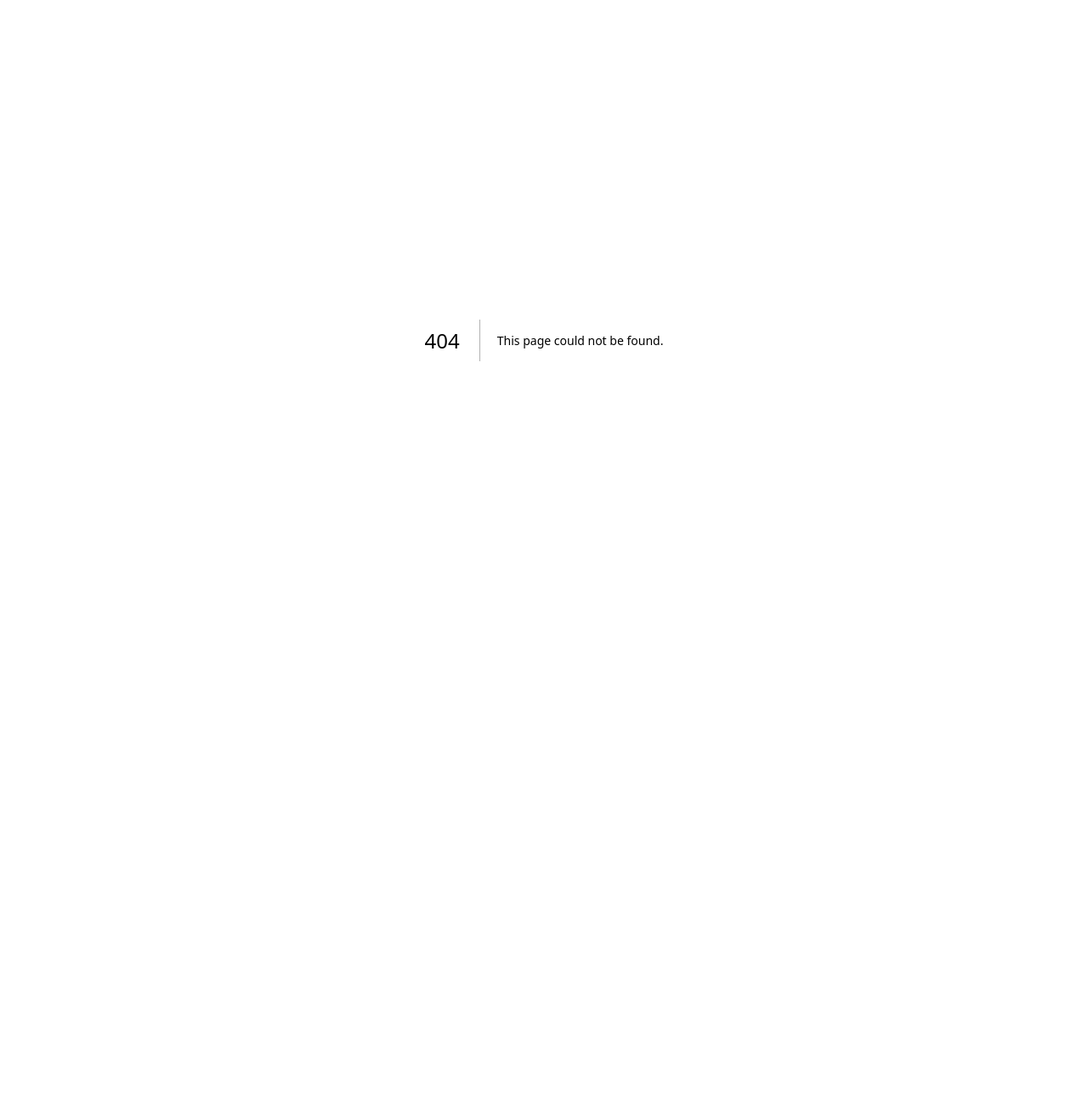
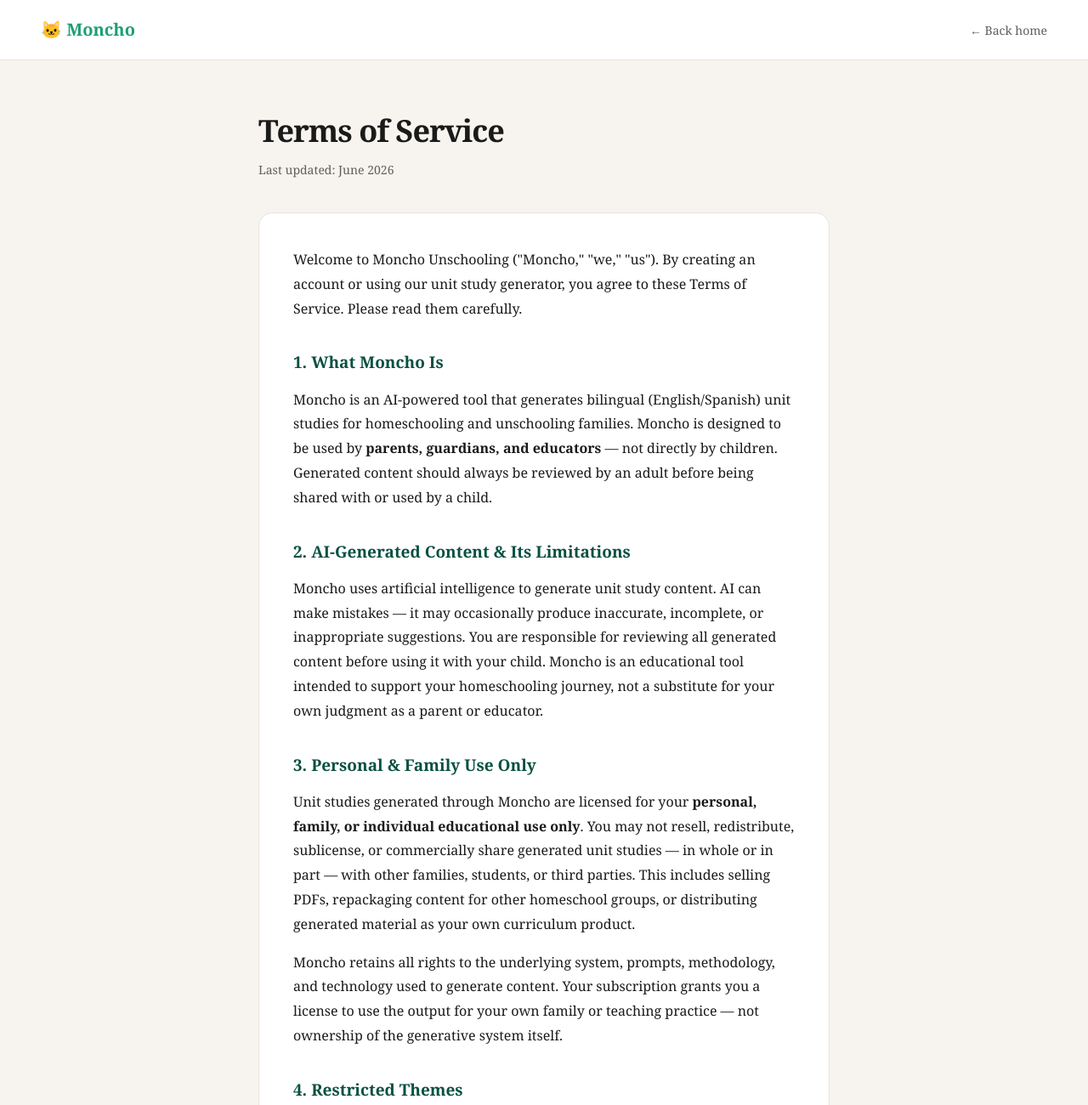
Before and after one commit to albanorybr/moncho-web, a Next.js app: page /terms in a window 1280 px wide. Before the commit this address had no page. Shown: the top 1300 px of the page at 85% size. Before the commit the page ends 800 px from the top, so only its background shows below. Built offline with nearby package versions, Linux system fonts and the light colour scheme.

Commit message:
Add Terms of Service link to footer

```diff
--- a/app/page.tsx
+++ b/app/page.tsx
@@ -440,7 +440,12 @@ export default function Home() {
         fontSize: '14px',
       }}>
         <div style={{ marginBottom: '8px', fontWeight: 600, color: '#1D9E75' }}>🐱 Moncho Unschooling</div>
-        <div>By Alba Nory de González · monchounschooling.com</div>
+        <div style={{ marginBottom: '16px' }}>By Alba Nory de González · monchounschooling.com</div>
+        <div style={{ display: 'flex', gap: '20px', justifyContent: 'center', fontSize: '13px' }}>
+          <a href="/terms" style={{ color: '#5F5E5A', textDecoration: 'none' }}>Terms of Service</a>
+          <a href="/resources" style={{ color: '#5F5E5A', textDecoration: 'none' }}>Resources</a>
+          <a href="/pricing" style={{ color: '#5F5E5A', textDecoration: 'none' }}>Pricing</a>
+          </div>
       </footer>
 
     </main>
--- /dev/null
+++ b/app/terms/page.js
@@ -0,0 +1,168 @@
+export default function TermsPage() {
+  const GREEN  = '#1D9E75'
+  const DARK   = '#085041'
+  const CREAM  = '#F7F4EF'
+  const BORDER = '#E8E4DC'
+  const GRAY   = '#5F5E5A'
+
+  return (
+    <main style={{ minHeight: '100vh', background: CREAM, fontFamily: 'Georgia, serif' }}>
+
+      {/* NAV */}
+      <nav style={{
+        display: 'flex', justifyContent: 'space-between', alignItems: 'center',
+        padding: '20px 48px', background: 'white', borderBottom: `1px solid ${BORDER}`,
+      }}>
+        <a href="/" style={{ fontSize: '20px', fontWeight: 700, color: GREEN, textDecoration: 'none' }}>
+          🐱 Moncho
+        </a>
+        <a href="/" style={{ fontSize: '14px', color: GRAY, textDecoration: 'none' }}>
+          ← Back home
+        </a>
+      </nav>
+
+      <div style={{ maxWidth: '720px', margin: '0 auto', padding: '56px 24px 80px' }}>
+
+        <h1 style={{ fontSize: '36px', fontWeight: 700, color: '#1A1A1A', letterSpacing: '-1px', marginBottom: '8px' }}>
+          Terms of Service
+        </h1>
+        <p style={{ color: GRAY, fontSize: '14px', marginBottom: '40px' }}>
+          Last updated: June 2026
+        </p>
+
+        <div style={{
+          background: 'white', borderRadius: '16px', border: `1px solid ${BORDER}`,
+          padding: '40px', lineHeight: 1.8, fontSize: '16px', color: '#1A1A1A',
+        }}>
+
+          <p style={{ marginBottom: '24px' }}>
+            Welcome to Moncho Unschooling ("Moncho," "we," "us"). By creating an account or using
+            our unit study generator, you agree to these Terms of Service. Please read them carefully.
+          </p>
+
+          <h2 style={sectionStyle()}>1. What Moncho Is</h2>
+          <p style={pStyle()}>
+            Moncho is an AI-powered tool that generates bilingual (English/Spanish) unit studies for
+            homeschooling and unschooling families. Moncho is designed to be used by <strong>parents,
+            guardians, and educators</strong> — not directly by children. Generated content should
+            always be reviewed by an adult before being shared with or used by a child.
+          </p>
+
+          <h2 style={sectionStyle()}>2. AI-Generated Content & Its Limitations</h2>
+          <p style={pStyle()}>
+            Moncho uses artificial intelligence to generate unit study content. AI can make mistakes —
+            it may occasionally produce inaccurate, incomplete, or inappropriate suggestions. You are
+            responsible for reviewing all generated content before using it with your child. Moncho is
+            an educational tool intended to support your homeschooling journey, not a substitute for
+            your own judgment as a parent or educator.
+          </p>
+
+          <h2 style={sectionStyle()}>3. Personal & Family Use Only</h2>
+          <p style={pStyle()}>
+            Unit studies generated through Moncho are licensed for your <strong>personal, family, or
+            individual educational use only</strong>. You may not resell, redistribute, sublicense, or
+            commercially share generated unit studies — in whole or in part — with other families,
+            students, or third parties. This includes selling PDFs, repackaging content for other
+            homeschool groups, or distributing generated material as your own curriculum product.
+          </p>
+          <p style={pStyle()}>
+            Moncho retains all rights to the underlying system, prompts, methodology, and technology
+            used to generate content. Your subscription grants you a license to use the output for your
+            own family or teaching practice — not ownership of the generative system itself.
+          </p>
+
+          <h2 style={sectionStyle()}>4. Restricted Themes</h2>
+          <p style={pStyle()}>
+            To keep Moncho appropriate for children of all ages, we do not generate unit studies about:
+            politics, religion, gender ideology, violence, weapons, substance use, or other sensitive
+            or inappropriate topics. Requests for these themes will be automatically declined. If you
+            believe a theme was blocked in error, you're welcome to contact us.
+          </p>
+
+          <h2 style={sectionStyle()}>5. Accounts & Subscriptions</h2>
+          <p style={pStyle()}>
+            Free accounts include a limited number of unit study generations per month. Pro accounts
+            include unlimited generations and additional features, for a recurring subscription fee.
+            We may change pricing, limits, or included features from time to time; we'll make reasonable
+            efforts to notify active subscribers of material changes in advance.
+          </p>
+
+          <h2 style={sectionStyle()}>6. How We Handle Your Data</h2>
+          <p style={pStyle()}>
+            We believe in being transparent about this. Unit studies you generate are stored securely
+            in our database so they appear in your "My Studies" dashboard. Our team does not routinely
+            browse or review individual unit studies. However, we may access stored content when
+            necessary — for example, to provide technical support, troubleshoot issues, or investigate
+            a suspected violation of these Terms (such as reselling or restricted-theme abuse).
+          </p>
+          <p style={pStyle()}>
+            Generation requests are processed using Anthropic's API to power the AI. We do not sell
+            your personal data to third parties.
+          </p>
+
+          <h2 style={sectionStyle()}>7. Acceptable Use</h2>
+          <p style={pStyle()}>
+            You agree not to misuse Moncho — including attempting to bypass restricted-theme protections,
+            abusing the generation system (e.g., automated bulk requests), or using the service in any
+            way that could harm Moncho, other users, or third parties.
+          </p>
+
+          <h2 style={sectionStyle()}>8. No Professional Advice</h2>
+          <p style={pStyle()}>
+            Moncho provides educational content suggestions only. It does not constitute professional
+            curriculum certification, medical, psychological, or legal advice. For decisions involving
+            your child's specific educational, developmental, or health needs, please consult an
+            appropriate licensed professional.
+          </p>
+
+          <h2 style={sectionStyle()}>9. Limitation of Liability</h2>
+          <p style={pStyle()}>
+            Moncho is provided "as is." To the fullest extent permitted by law, we are not liable for
+            any damages, losses, or issues arising from your use of the service or generated content —
+            including but not limited to AI inaccuracies or how generated material is used with a child.
+            Our total liability for any claim related to Moncho is limited to the amount you paid us in
+            the past month of service.
+          </p>
+
+          <h2 style={sectionStyle()}>10. Termination</h2>
+          <p style={pStyle()}>
+            We may suspend or terminate accounts that violate these Terms — including reselling
+            generated content, attempting to generate restricted themes, or abusing the system.
+            We'll generally try to reach out first, except in cases of clear or repeated violations.
+          </p>
+
+          <h2 style={sectionStyle()}>11. Changes to These Terms</h2>
+          <p style={pStyle()}>
+            We may update these Terms from time to time as Moncho grows. We'll post the updated version
+            here with a new "Last updated" date. Continued use of Moncho after changes means you accept
+            the updated Terms.
+          </p>
+
+          <h2 style={sectionStyle()}>12. Contact Us</h2>
+          <p style={{ ...pStyle(), marginBottom: 0 }}>
+            Questions about these Terms? Reach out anytime at{' '}
+            <a href="mailto:hello@monchounschooling.com" style={{ color: GREEN, fontWeight: 700 }}>
+              hello@monchounschooling.com
+            </a>.
+          </p>
+
+        </div>
+
+        <p style={{ textAlign: 'center', color: GRAY, fontSize: '13px', marginTop: '32px' }}>
+          🐱 Moncho Unschooling · monchounschooling.com
+        </p>
+      </div>
+    </main>
+  )
+}
+
+function sectionStyle() {
+  return {
+    fontSize: '19px', fontWeight: 700, color: '#085041',
+    marginTop: '32px', marginBottom: '12px',
+  }
+}
+
+function pStyle() {
+  return { marginBottom: '16px', color: '#1A1A1A' }
+}
```
